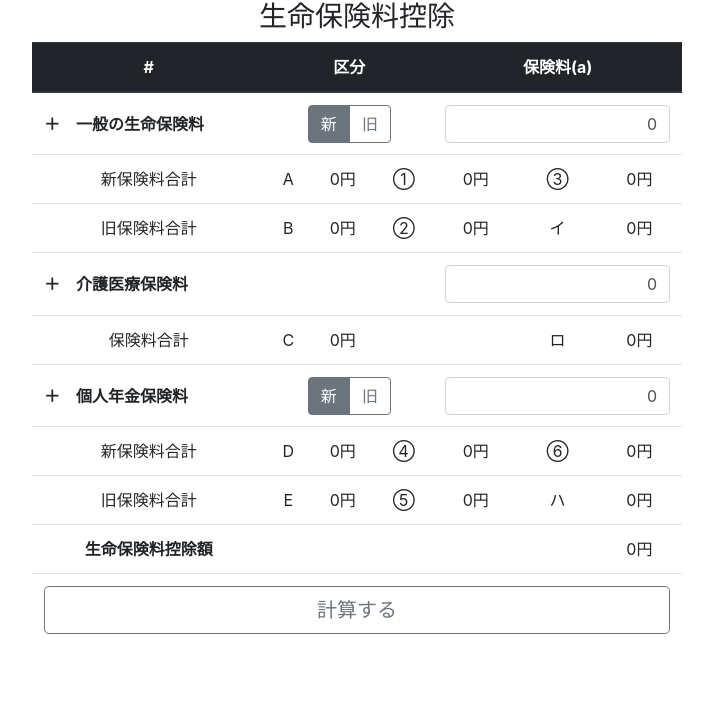
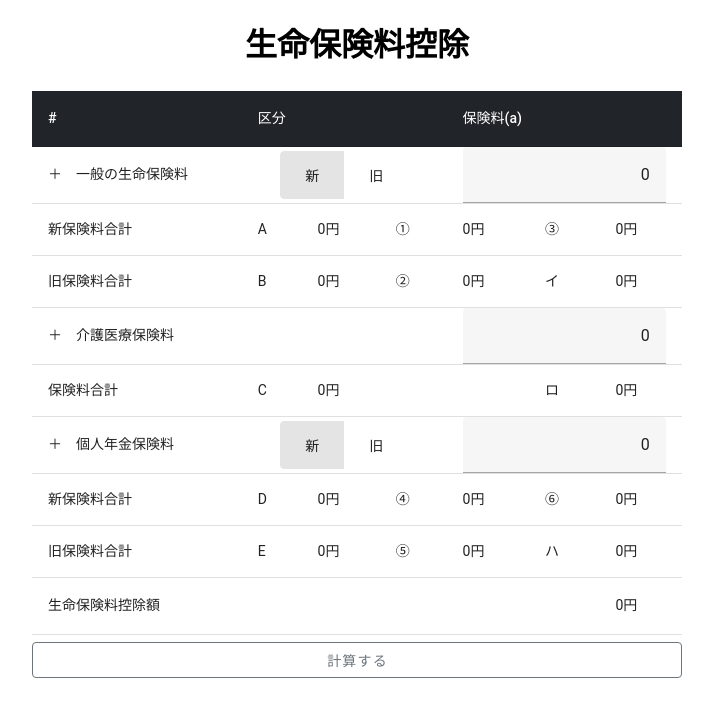
Before and after one commit to naoki-funawatari/nenmatsu-vue3-ts, a Vue app: page / in a window 1280 px wide. Shown: the top 716 px of the page, without its empty margins (283-996 px from the left). Built offline with nearby package versions, Linux system fonts and the light colour scheme.

Commit message:
feat: vuetify を導入。

```diff
--- a/index.html
+++ b/index.html
@@ -4,33 +4,15 @@
 <head>
   <meta charset="UTF-8" />
   <link rel="icon" type="image/svg+xml" href="/vite.svg" />
-  <!-- Bootstrap CSS -->
-  <link rel="stylesheet" href="https://stackpath.bootstrapcdn.com/bootstrap/4.1.3/css/bootstrap.min.css"
-    integrity="sha384-MCw98/SFnGE8fJT3GXwEOngsV7Zt27NXFoaoApmYm81iuXoPkFOJwJ8ERdknLPMO" crossorigin="anonymous">
-  <!-- Optional JavaScript -->
-  <!-- jQuery first, then Popper.js, then Bootstrap JS -->
   <meta name="viewport" content="width=device-width, initial-scale=1.0" />
-  <!-- slimだとajax使えない件 <script src="https://code.jquery.com/jquery-3.3.1.slim.min.js" integrity="sha384-q8i/X+965DzO0rT7abK41JStQIAqVgRVzpbzo5smXKp4YfRvH+8abtTE1Pi6jizo"
-        crossorigin="anonymous"></script> -->
-  <script src="https://code.jquery.com/jquery-3.3.1.min.js"
-    integrity="sha256-FgpCb/KJQlLNfOu91ta32o/NMZxltwRo8QtmkMRdAu8=" crossorigin="anonymous"></script>
-  <script src="https://cdnjs.cloudflare.com/ajax/libs/popper.js/1.14.3/umd/popper.min.js"
-    integrity="sha384-ZMP7rVo3mIykV+2+9J3UJ46jBk0WLaUAdn689aCwoqbBJiSnjAK/l8WvCWPIPm49"
-    crossorigin="anonymous"></script>
-  <script src="https://stackpath.bootstrapcdn.com/bootstrap/4.1.3/js/bootstrap.min.js"
-    integrity="sha384-ChfqqxuZUCnJSK3+MXmPNIyE6ZbWh2IMqE241rYiqJxyMiZ6OW/JmZQ5stwEULTy"
-    crossorigin="anonymous"></script>
-  <script src="https://unpkg.com/axios/dist/axios.min.js"></script>
+  <link rel="stylesheet" href="https://cdnjs.cloudflare.com/ajax/libs/normalize/8.0.1/normalize.min.css"
+    integrity="sha512-NhSC1YmyruXifcj/KFRWoC561YpHpc5Jtzgvbuzx5VozKpWvQ+4nXhPdFgmx8xqexRcpAglTj9sIBWINXa8x5w=="
+    crossorigin="anonymous" referrerpolicy="no-referrer" />
   <title>年末調整</title>
 </head>
 
 <body>
   <div id="app"></div>
-  <script>
-    $(function () {
-      $('[data-toggle="tooltip"]').tooltip();
-    });
-  </script>
   <script type="module" src="/src/main.ts"></script>
 </body>
 
--- a/package.json
+++ b/package.json
@@ -13,8 +13,10 @@
   },
   "devDependencies": {
     "@vitejs/plugin-vue": "^3.2.0",
+    "sass": "^1.56.1",
     "typescript": "^4.6.4",
     "vite": "^3.2.3",
-    "vue-tsc": "^1.0.9"
+    "vue-tsc": "^1.0.9",
+    "vuetify": "^3.0.0"
   }
 }
--- a/src/App.vue
+++ b/src/App.vue
@@ -149,137 +149,215 @@ function calc() {
 
 <template>
   <main role="main" class="container">
-    <div id="nenmatsu" class="main">
-      <div class="sub">
-        <h3>生命保険料控除</h3>
-        <table class="table table-hover table-relative">
-          <thead class="thead-dark">
+    <h1 class="title">生命保険料控除</h1>
+    <v-table>
+      <template v-slot:default>
+        <thead>
           <tr>
-              <th>#</th>
-              <th colspan="6" class="cursorh" data-toggle="tooltip" data-placement="top" title="新・旧の区分">区分
+            <th class="table-header-cell">#</th>
+            <th colspan="6" class="cursorh table-header-cell">
+              <span>区分</span>
+              <v-tooltip activator="parent" location="top">
+                新・旧の区分
+              </v-tooltip>
             </th>
-              <th colspan="6" class="cursorh" data-toggle="tooltip" data-placement="top"
-                title="あなたが本年中に支払った保険料等の金額(分配を受けた剰余金等の控除後の金額)">保険料(a)</th>
+            <th colspan="6" class="cursorh table-header-cell">
+              <span>保険料(a)</span>
+              <v-tooltip activator="parent" location="top">
+                あなたが本年中に支払った保険料等の金額(分配を受けた剰余金等の控除後の金額)
+              </v-tooltip>
+            </th>
           </tr>
         </thead>
         <tbody>
           <!-- 一般の生命保険料 -->
           <tr v-for="(item, label, idx) in seimei">
             <th v-if="idx === 0" v-bind:rowspan="seimeiIsShow ? Object.keys(seimei).length : 1"
-                v-on:click="seimeiIsShow = !seimeiIsShow" class="hokenname align-middle">
+              v-on:click="seimeiIsShow = !seimeiIsShow" class="hokenname">
               {{ seimeiIsShow ? '－' : '＋' }}　一般の生命保険料
             </th>
             <td colspan="6" v-if="seimeiIsShow || idx === 0">
-                <div class="btn-group btn-group-toggle" data-toggle="buttons">
-                  <label v-bind:class="'btn btn-outline-secondary' + (item.kubun === 0 ? ' active' : '')"
-                    v-on:click="item.kubun = 0">
-                    <input type="radio" value="0" autocomplete="off" />新
-                  </label>
-                  <label v-bind:class="'btn btn-outline-secondary' + (item.kubun === 1 ? ' active' : '')"
-                    v-on:click="item.kubun = 1">
-                    <input type="radio" value="1" autocomplete="off" />旧
-                  </label>
-                </div>
+              <v-card flat>
+                <v-card-text :class="'v-card-text'">
+                  <v-row :align="'center'" justify="center">
+                    <v-btn-toggle v-model="item.kubun" mandatory>
+                      <v-btn :active="(item.kubun == 0)" v-on:click="item.kubun = 0">
+                        新
+                      </v-btn>
+                      <v-btn :active="(item.kubun == 1)" v-on:click="item.kubun = 1">
+                        旧
+                      </v-btn>
+                    </v-btn-toggle>
+                  </v-row>
+                </v-card-text>
+              </v-card>
             </td>
-              <td colspan="6" v-if="seimeiIsShow || idx === 0">
-                <input type="tel" size="10" class="form-control" v-model="item.kingaku"
-                  v-on:keyup="item.kingaku = no(item.kingaku)" />
+            <td colspan="6" v-if="seimeiIsShow || idx === 0" class="text-right">
+              <v-text-field solo type="tel" size="10" v-model="item.kingaku"
+                v-on:keyup="item.kingaku = no(item.kingaku)" hide-details></v-text-field>
             </td>
           </tr>
           <tr>
             <td>新保険料合計</td>
-              <td colspan="2" class="cursorh" data-toggle="tooltip" data-placement="top" title="(a)のうち新保険料等の金額の合計額">A
+            <td colspan="2" class="cursorh">
+              <span>A</span>
+              <v-tooltip activator="parent" location="top">
+                (a)のうち新保険料等の金額の合計額
+              </v-tooltip>
             </td>
             <td colspan="2"><span>{{ seimeiAsum }}円</span></td>
-              <td colspan="2" class="cursorh" data-toggle="tooltip" data-placement="top"
-                title="Aの金額を計算式Ⅰ(新保険料等用)に当てはめて計算した金額">①</td>
+            <td colspan="2" class="cursorh">
+              <span>①</span>
+              <v-tooltip activator="parent" location="top">
+                Aの金額を計算式Ⅰ(新保険料等用)に当てはめて計算した金額
+              </v-tooltip>
+            </td>
             <td colspan="2"><span>{{ seimeiAformula }}円</span></td>
-              <td colspan="2" class="cursorh" data-toggle="tooltip" data-placement="top" title="計（①＋②）">③
+            <td colspan="2" class="cursorh">
+              <span>③</span>
+              <v-tooltip activator="parent" location="top">
+                計（①＋②）
+              </v-tooltip>
             </td>
             <td colspan="2"><span>{{ seimeiTotal }}円</span></td>
           </tr>
           <tr>
             <td>旧保険料合計</td>
-              <td colspan="2" class="cursorh" data-toggle="tooltip" data-placement="top" title="(a)のうち旧保険料等の金額の合計額">B
+            <td colspan="2" class="cursorh">
+              <span>B</span>
+              <v-tooltip activator="parent" location="top">
+                (a)のうち旧保険料等の金額の合計額
+              </v-tooltip>
             </td>
             <td colspan="2"><span>{{ seimeiBsum }}円</span></td>
-              <td colspan="2" class="cursorh" data-toggle="tooltip" data-placement="top"
-                title="Bの金額を計算式Ⅱ(旧保険料等用)に当てはめて計算した金額">②</td>
+            <td colspan="2" class="cursorh">
+              <span>②</span>
+              <v-tooltip activator="parent" location="top">
+                Bの金額を計算式Ⅱ(旧保険料等用)に当てはめて計算した金額
+              </v-tooltip>
+            </td>
             <td colspan="2"><span>{{ seimeiBformula }}円</span></td>
-              <td colspan="2" class="cursorh" data-toggle="tooltip" data-placement="top" title="②と③のいずれか大きい金額">イ</td>
+            <td colspan="2" class="cursorh">
+              <span>イ</span>
+              <v-tooltip activator="parent" location="top">
+                ②と③のいずれか大きい金額
+              </v-tooltip>
+            </td>
             <td colspan="2"><span>{{ seimeiAnswer }}円</span></td>
           </tr>
           <!-- 介護医療保険料 -->
           <tr v-for="(item, label, idx) in kaigo">
             <th v-if="idx === 0" v-bind:rowspan="kaigoIsShow ? Object.keys(kaigo).length : 1"
-                v-on:click="kaigoIsShow = !kaigoIsShow" class="hokenname align-middle">
+              v-on:click="kaigoIsShow = !kaigoIsShow" class="hokenname">
               {{ kaigoIsShow ? '－' : '＋' }}　介護医療保険料
             </th>
             <td colspan="6" v-if="kaigoIsShow || idx === 0"></td>
             <td colspan="6" v-if="kaigoIsShow || idx === 0">
-                <input type="tel" size="10" class="form-control" v-model="item.kingaku"
-                  v-on:keyup="item.kingaku = no(item.kingaku)" />
+              <v-text-field solo type="tel" size="10" v-model="item.kingaku"
+                v-on:keyup="item.kingaku = no(item.kingaku)" hide-details></v-text-field>
             </td>
           </tr>
           <tr>
             <td>保険料合計</td>
-              <td colspan="2" class="cursorh" data-toggle="tooltip" data-placement="top" title="(a)の金額の合計額">C</td>
+            <td colspan="2" class="cursorh">
+              <span>C</span>
+              <v-tooltip activator="parent" location="top">
+                (a)の金額の合計額
+              </v-tooltip>
+            </td>
             <td colspan="2"><span>{{ kaigoCsum }}円</span></td>
             <td colspan="2"></td>
             <td colspan="2"></td>
-              <td colspan="2" class="cursorh" data-toggle="tooltip" data-placement="top"
-                title="Cの金額を計算式Ⅰ(新保険料等用)に当てはめて計算した金額">ロ</td>
+            <td colspan="2" class="cursorh">
+              <span>ロ</span>
+              <v-tooltip activator="parent" location="top">
+                Cの金額を計算式Ⅰ(新保険料等用)に当てはめて計算した金額
+              </v-tooltip>
+            </td>
             <td colspan="2"><span>{{ kaigoAnswer }}円</span></td>
           </tr>
           <!-- 個人年金保険料 -->
           <tr v-for="(item, label, idx) in nenkin">
             <th v-if="idx === 0" v-bind:rowspan="nenkinIsShow ? Object.keys(nenkin).length : 1"
-                v-on:click="nenkinIsShow = !nenkinIsShow" class="hokenname align-middle">
+              v-on:click="nenkinIsShow = !nenkinIsShow" class="hokenname">
               {{ nenkinIsShow ? '－' : '＋' }}　個人年金保険料
             </th>
             <td colspan="6" v-if="nenkinIsShow || idx === 0">
-                <div class="btn-group btn-group-toggle" data-toggle="buttons">
-                  <label v-bind:class="'btn btn-outline-secondary' + (item.kubun === 0 ? ' active' : '')"
-                    v-on:click="item.kubun = 0">
-                    <input type="radio" value="0" autocomplete="off" />新
-                  </label>
-                  <label v-bind:class="'btn btn-outline-secondary' + (item.kubun === 1 ? ' active' : '')"
-                    v-on:click="item.kubun = 1">
-                    <input type="radio" value="1" autocomplete="off" />旧
-                  </label>
-                </div>
+              <v-card flat>
+                <v-card-text :class="'v-card-text'">
+                  <v-row :align="'center'" justify="center">
+                    <v-btn-toggle v-model="item.kubun" mandatory>
+                      <v-btn :active="(item.kubun == 0)" v-on:click="item.kubun = 0">
+                        新
+                      </v-btn>
+                      <v-btn :active="(item.kubun == 1)" v-on:click="item.kubun = 1">
+                        旧
+                      </v-btn>
+                    </v-btn-toggle>
+                  </v-row>
+                </v-card-text>
+              </v-card>
             </td>
             <td colspan="6" v-if="nenkinIsShow || idx === 0">
-                <input type="tel" size="10" class="form-control" v-model="item.kingaku"
-                  v-on:keyup="item.kingaku = no(item.kingaku)" />
+              <v-text-field solo type="tel" size="10" v-model="item.kingaku"
+                v-on:keyup="item.kingaku = no(item.kingaku)" hide-details></v-text-field>
             </td>
           </tr>
           <tr>
             <td>新保険料合計</td>
-              <td colspan="2" class="cursorh" data-toggle="tooltip" data-placement="top" title="(a)のうち新保険料等の金額の合計額">D
+            <td colspan="2" class="cursorh">
+              <span>D</span>
+              <v-tooltip activator="parent" location="top">
+                (a)のうち新保険料等の金額の合計額
+              </v-tooltip>
             </td>
             <td colspan="2"><span>{{ nenkinDsum }}円</span></td>
-              <td colspan="2" class="cursorh" data-toggle="tooltip" data-placement="top"
-                title="Dの金額を計算式Ⅰ(新保険料等用)に当てはめて計算した金額">④</td>
+            <td colspan="2" class="cursorh">
+              <span>④</span>
+              <v-tooltip activator="parent" location="top">
+                Dの金額を計算式Ⅰ(新保険料等用)に当てはめて計算した金額
+              </v-tooltip>
+            </td>
             <td colspan="2"><span>{{ nenkinDformula }}円</span></td>
-              <td colspan="2" class="cursorh" data-toggle="tooltip" data-placement="top" title="計（④＋⑤）">⑥
+            <td colspan="2" class="cursorh">
+              <span>⑥</span>
+              <v-tooltip activator="parent" location="top">
+                計（④＋⑤）
+              </v-tooltip>
             </td>
             <td colspan="2"><span>{{ nenkinTotal }}円</span></td>
           </tr>
           <tr>
             <td>旧保険料合計</td>
-              <td colspan="2" class="cursorh" data-toggle="tooltip" data-placement="top" title="(a)のうち旧保険料等の金額の合計額">E
+            <td colspan="2" class="cursorh">
+              <span>E</span>
+              <v-tooltip activator="parent" location="top">
+                (a)のうち旧保険料等の金額の合計額
+              </v-tooltip>
             </td>
             <td colspan="2"><span>{{ nenkinEsum }}円</span></td>
-              <td colspan="2" class="cursorh" data-toggle="tooltip" data-placement="top"
-                title="Eの金額を計算式Ⅱ(旧保険料等用)に当てはめて計算した金額">⑤</td>
+            <td colspan="2" class="cursorh">
+              <span>⑤</span>
+              <v-tooltip activator="parent" location="top">
+                Eの金額を計算式Ⅱ(旧保険料等用)に当てはめて計算した金額
+              </v-tooltip>
+            </td>
             <td colspan="2"><span>{{ nenkinEformula }}円</span></td>
-              <td colspan="2" class="cursorh" data-toggle="tooltip" data-placement="top" title="⑤と⑥のいずれか大きい金額">ハ</td>
+            <td colspan="2" class="cursorh">
+              <span>ハ</span>
+              <v-tooltip activator="parent" location="top">
+                ⑤と⑥のいずれか大きい金額
+              </v-tooltip>
+            </td>
             <td colspan="2"><span>{{ nenkinAnswer }}円</span></td>
           </tr>
           <tr>
-              <th class="cursorh" data-toggle="tooltip" data-placement="top"
-                title="生命保険料控除額計(イ＋ロ＋ハ)&#13;&#10;最高120,000円">生命保険料控除額</th>
+            <th class="cursorh">
+              <span>生命保険料控除額</span>
+              <v-tooltip activator="parent" location="top">
+                生命保険料控除額計(イ＋ロ＋ハ)&#13;&#10;最高120,000円
+              </v-tooltip>
+            </th>
             <td colspan="11"></td>
             <td>
               <span>{{ koujo }}円</span>
@@ -288,40 +366,48 @@ function calc() {
         </tbody>
         <tfoot>
           <tr>
-              <td colspan="13">
-                <button type="button" class="btn btn-outline-secondary btn-lg btn-block" v-on:click="calc">計算する</button>
+            <td colspan="13" class="px-0">
+              <div class="d-flex flex-column">
+                <v-btn v-on:click="calc" variant="outlined" color="secondary">
+                  計算する
+                </v-btn>
+              </div>
             </td>
           </tr>
         </tfoot>
-        </table>
-      </div>
-    </div>
+      </template>
+    </v-table>
   </main>
 </template>
 
-<style scoped lang="css">
-.main {
+<style scoped lang="scss">
+.container {
+  display: flex;
+  flex-direction: column;
+  align-items: center;
+
+  >.title,
+  >.v-table {
+    width: 650px;
+  }
+}
+
+.title {
   text-align: center;
 }
 
-.sub {
-  display: inline-block;
-}
-
-.table {
-  width: 650px;
-}
-
-input[type=tel] {
-  text-align: right;
+.table-header-cell {
+  color: #fff;
+  background-color: #212529;
 }
 
 .cursorh {
   cursor: help;
 }
 
-.hokenname {
-  cursor: pointer;
-  text-align: left;
+:deep(input) {
+  &[type="tel"] {
+    text-align: right;
+  }
 }
 </style>
--- a/src/main.ts
+++ b/src/main.ts
@@ -1,4 +1,25 @@
 import { createApp } from "vue";
 import App from "./App.vue";
 
-createApp(App).mount("#app");
+// Vuetify
+import "vuetify/styles";
+import { createVuetify } from "vuetify";
+import * as components from "vuetify/components";
+import * as directives from "vuetify/directives";
+
+const vuetify = createVuetify({
+  theme: {
+    themes: {
+      light: {
+        colors: {
+          primary: "#0d6efd",
+          secondary: "#6c757d",
+        },
+      },
+    },
+  },
+  components,
+  directives,
+});
+
+createApp(App).use(vuetify).mount("#app");
```
Also changed, not shown: 1 other file (tests, documents, lock files or other folders). Lines whose indentation alone changed are shown as unchanged.
